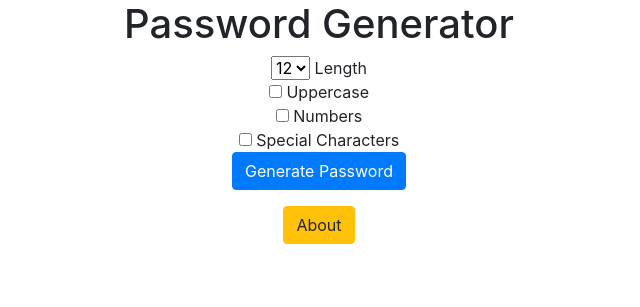
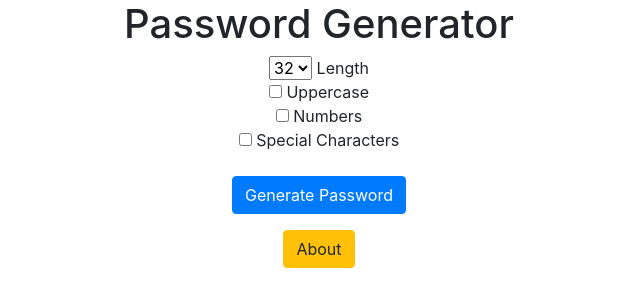
Before and after one commit to sam-mcclure/Django-Password-Generator, a Django app: page / in a window 1280 px wide. Shown: the top 307 px of the page, without its empty margins (321-961 px from the left). Run offline with Django 3.2, Linux system fonts and the light colour scheme; some libraries are stand-ins or nearby versions.

Commit message:
Styling cleanup and add more length options

```diff
--- a/generator/templates/generator/home.html
+++ b/generator/templates/generator/home.html
@@ -12,9 +12,17 @@
             <option value="9">9</option>
             <option value="10">10</option>
             <option value="11">11</option>
-            <option value="12" selected="selected">12</option>
+            <option value="12">12</option>
             <option value="13">13</option>
             <option value="14">14</option>
+            <option value="15">15</option>
+            <option value="16">16</option>
+            <option value="17">17</option>
+            <option value="18">18</option>
+            <option value="19">19</option>
+            <option value="20">20</option>
+            <option value="32" selected="selected">32</option>
+            <option value="64">64</option>
         </select> Length
         <br>
         <input type="checkbox" name="uppercase"> Uppercase
@@ -23,8 +31,8 @@
         <br>
         <input type="checkbox" name="special"> Special Characters
         <br>
+        <br>
         <input type="submit" class="btn btn-primary" value="Generate Password">
     </form>
-
     <a href="{% url 'about' %}" class="btn btn-warning">About</a>
 </div>
--- a/generator/templates/generator/password.html
+++ b/generator/templates/generator/password.html
@@ -6,5 +6,6 @@
     <h2 class="alert alert-success">{{ password }}</h2>
     <a href="{% url 'home' %}" class="btn btn-warning">Home</a>
     <br>
+    <br>
     <a href="{% url 'about' %}" class="btn btn-warning">About</a>
 </div>
```
Also changed, not shown: generator/templates/generator/about.html (+6 -1 lines).
